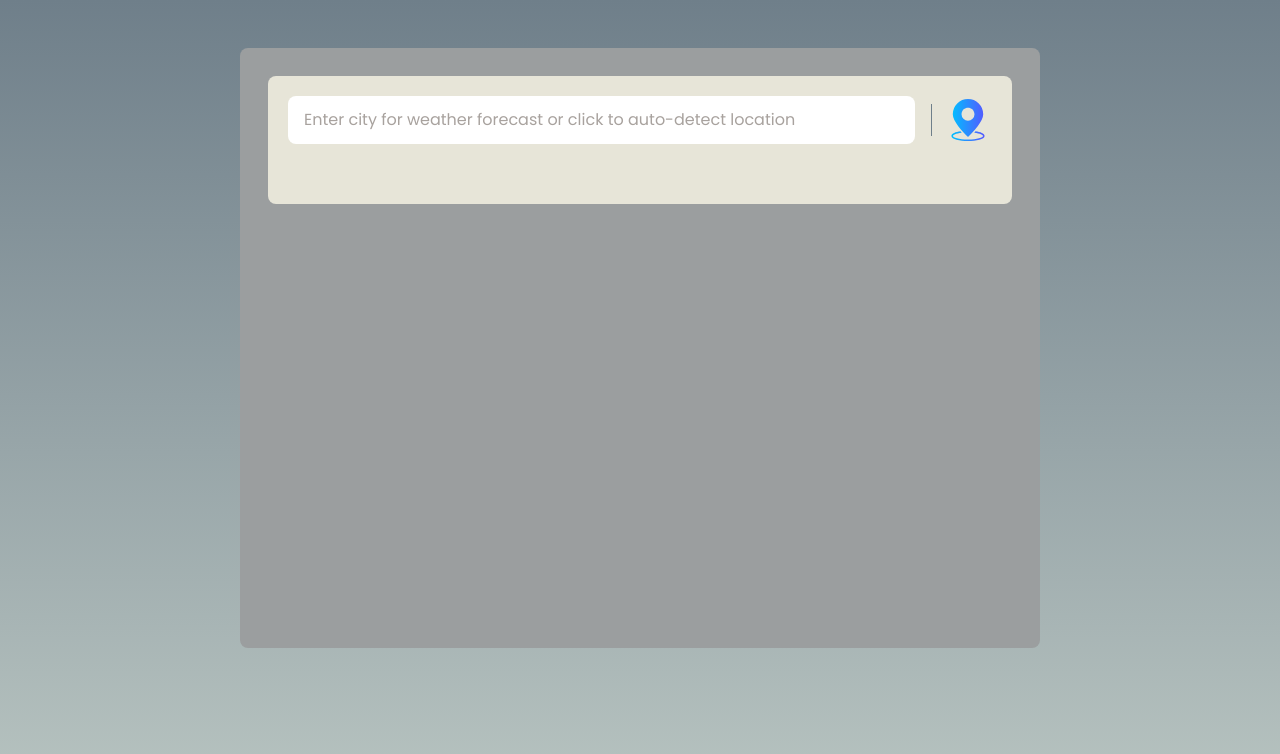
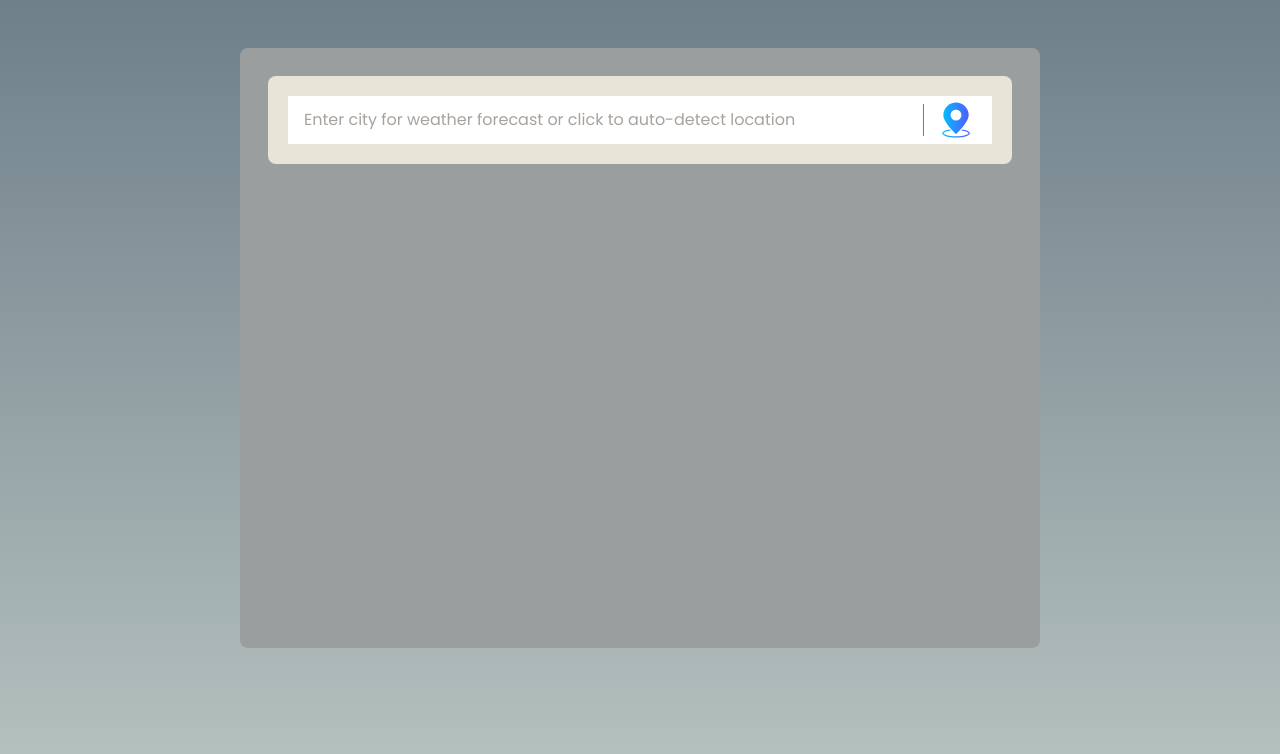
Before and after one commit to Archibald-of-Genoa/weatherWidget, a Next.js app: page / in a window 1280 px wide. Shown: the top 754 px of the page. Built offline with nearby package versions, Linux system fonts and the light colour scheme.

Commit message:
gaps between buttons

```diff
--- a/app/ui/components/Icon/Icon.tsx
+++ b/app/ui/components/Icon/Icon.tsx
@@ -2,7 +2,7 @@ import * as assets from "./assets";
 
 import { Props } from "./types";
 
-export function Icon({ name, className = "size-12 cursor-pointer focus:outline-none", tabIndex = 0, onKeyDown, onClick }: Props) {
+export function Icon({ name, className = "size-10 focus:outline-none", tabIndex = 0, onKeyDown, onClick }: Props) {
   const IconComponent = assets[name] || null;
 
   if (!IconComponent) {
--- a/app/ui/components/SearchInput/SearchInput.tsx
+++ b/app/ui/components/SearchInput/SearchInput.tsx
@@ -40,13 +40,14 @@ export default function SearchInput() {
   return (
     <div className="mx-auto rounded-lg bg-vanilla">
       <div className="flex items-center p-5">
+        <div className="flex grow items-center bg-white px-4">
           <input
             type="text"
             value={searchText}
             onChange={handleInputChange}
             onKeyDown={handleKeyOrClick}
             maxLength={50}
-          className="min-h-12 grow rounded-lg bg-white px-4 outline-none placeholder:text-stone-400"
+            className="min-h-12 grow rounded-lg bg-white outline-none placeholder:text-stone-400"
             placeholder="Enter city for weather forecast or click to auto-detect location"
           />
 
@@ -57,17 +58,25 @@ export default function SearchInput() {
               onKeyDown={handleKeyOrClick}
               onClick={handleKeyOrClick}
             />
-          {/* {debouncedSearchText && (
-              <Icon name="Umbrella" />
-            )} */}
+            {debouncedSearchText && <Icon name="Umbrella" />}
           </div>
         </div>
-      <div className="flex items-center justify-end gap-x-3 p-5">
+      </div>
+      <div className="flex items-center justify-end">
         {debouncedSearchText && (
-          <>
+          <div className="m-5 mt-0 flex items-center gap-x-4 px-4">
+            <p className="min-h-12 w-[250px] rounded-lg bg-white p-2 text-center">
+              Click to choose between a <br />
+              5-day forecast or today’s <br />
+              forecast
+            </p>
+            <button>
               <Icon name="OneDayForecast" />
+            </button>
+            <button disabled={true} className="disabled:opacity-50">
               <Icon name="FiveDayForecast" />
-          </>
+            </button>
+          </div>
         )}
       </div>
     </div>
```
Lines whose indentation alone changed are shown as unchanged.
